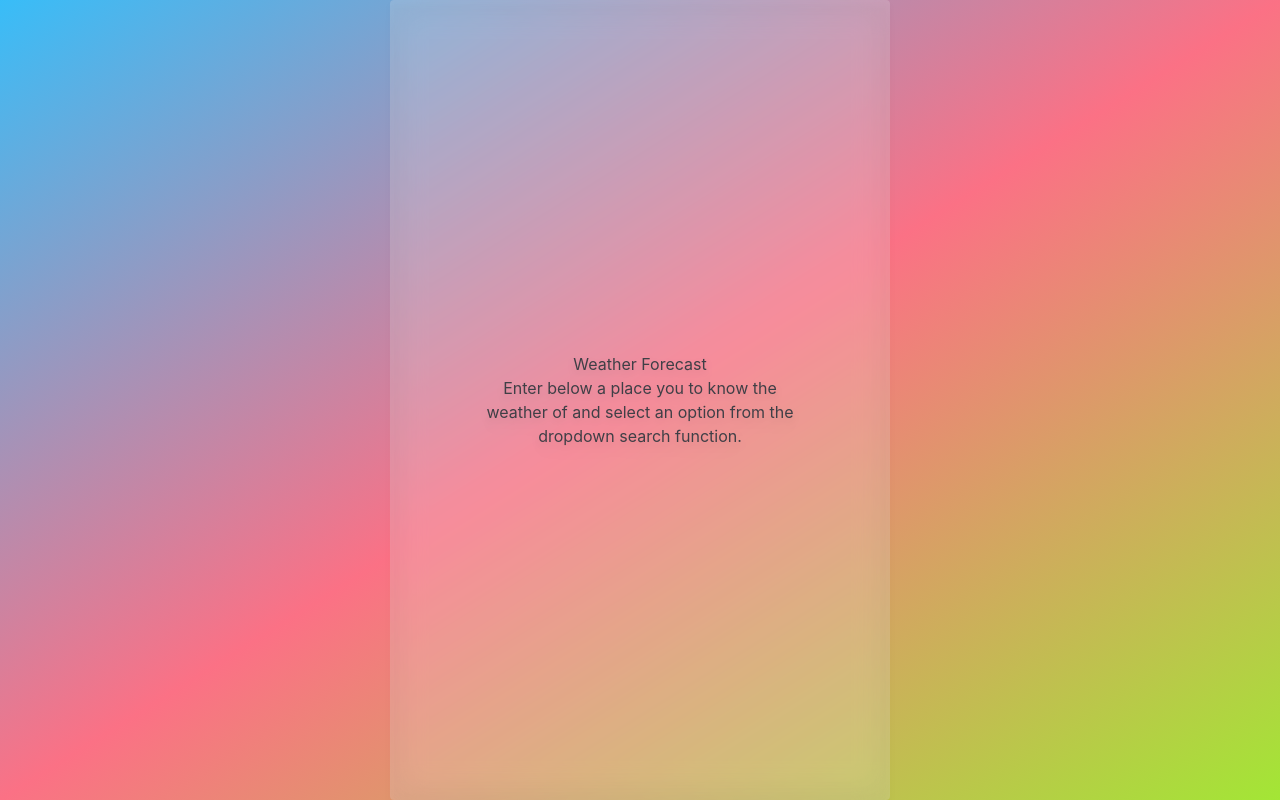
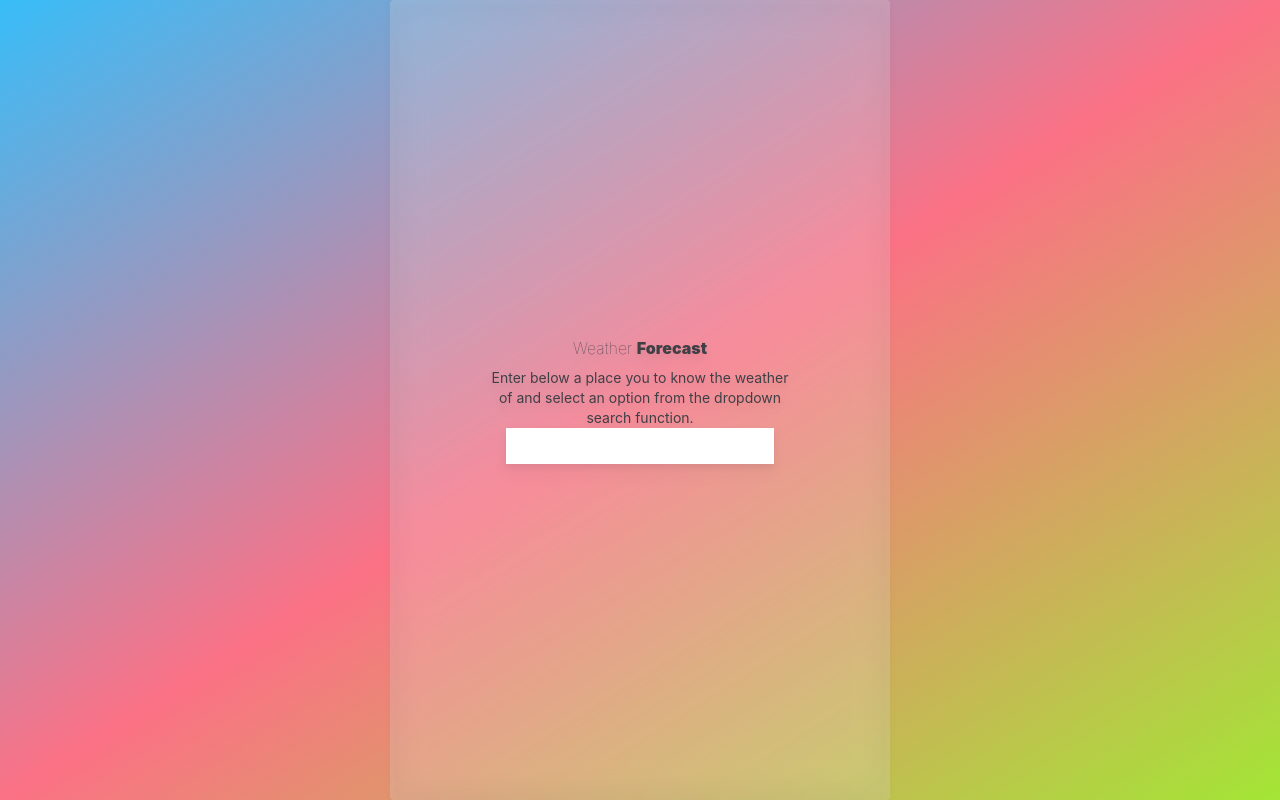
Before and after one commit to KajTassi/TypeScript-Weather-API, a React (Create React App) app: page / in a window 1280 px wide. Built offline with nearby package versions, Linux system fonts and the light colour scheme.

Commit message:
App.tx change

```diff
--- a/src/App.tsx
+++ b/src/App.tsx
@@ -4,10 +4,23 @@ const App = () => {
 
       <section className="w-full md:max-w-[500px] p-4 flex flex-col text-center items-center justify-center md:px-10
       lg:p-24 h-full lg:h-[500] bg-white bg-opacity-20 backdrop-blur-lg drop-shadow-lg rounded text-zinc-700">
-      <h1>Weather Forecast</h1>
-      <p>
+
+      <h1 className="text-4x1 font-thin">
+        Weather <span className="font-black">Forecast</span>
+      </h1>
+
+      <p className="text-sm mt-2">
         Enter below a place you to know the weather of and select an option from the dropdown search function.
       </p>
+
+        <input
+        type="text"
+        value={''}
+        className="px-2 py-1 rounded-1-md border-2 border-white"
+        />
+
+
+
       </section>
 
     </main>
```
